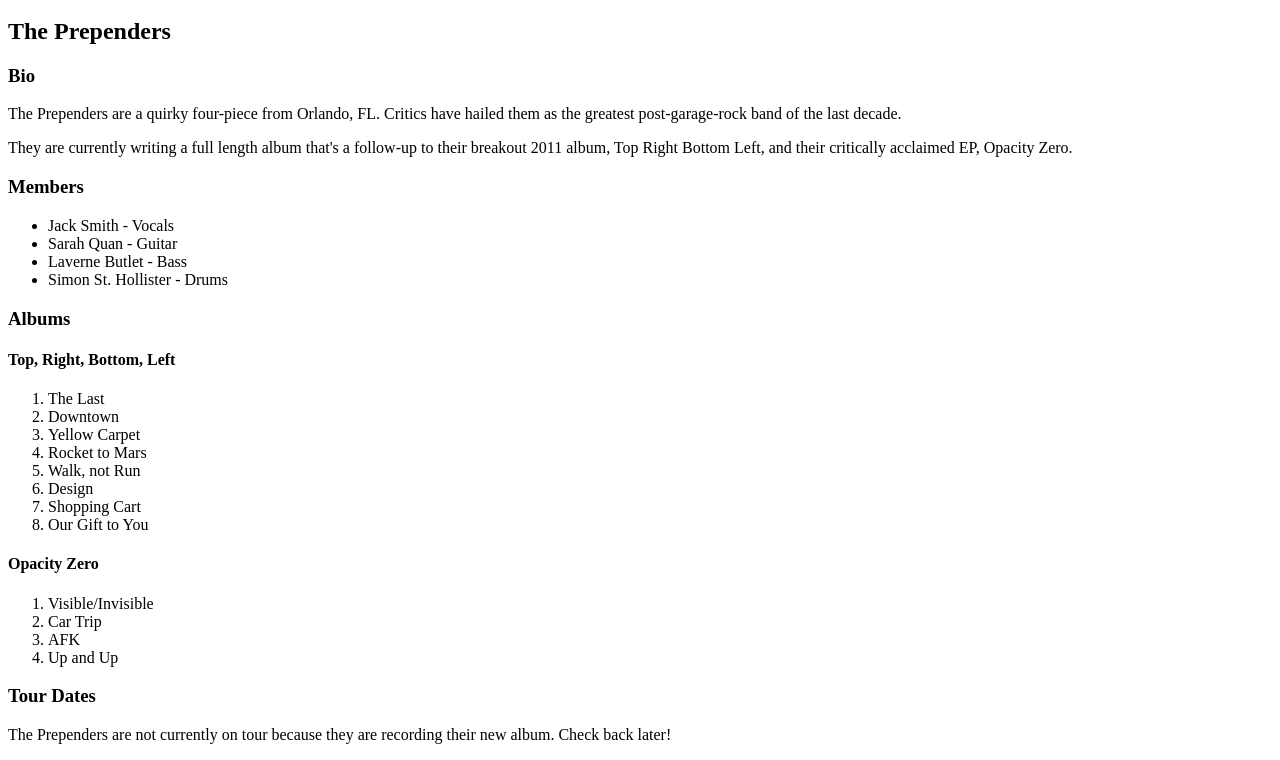
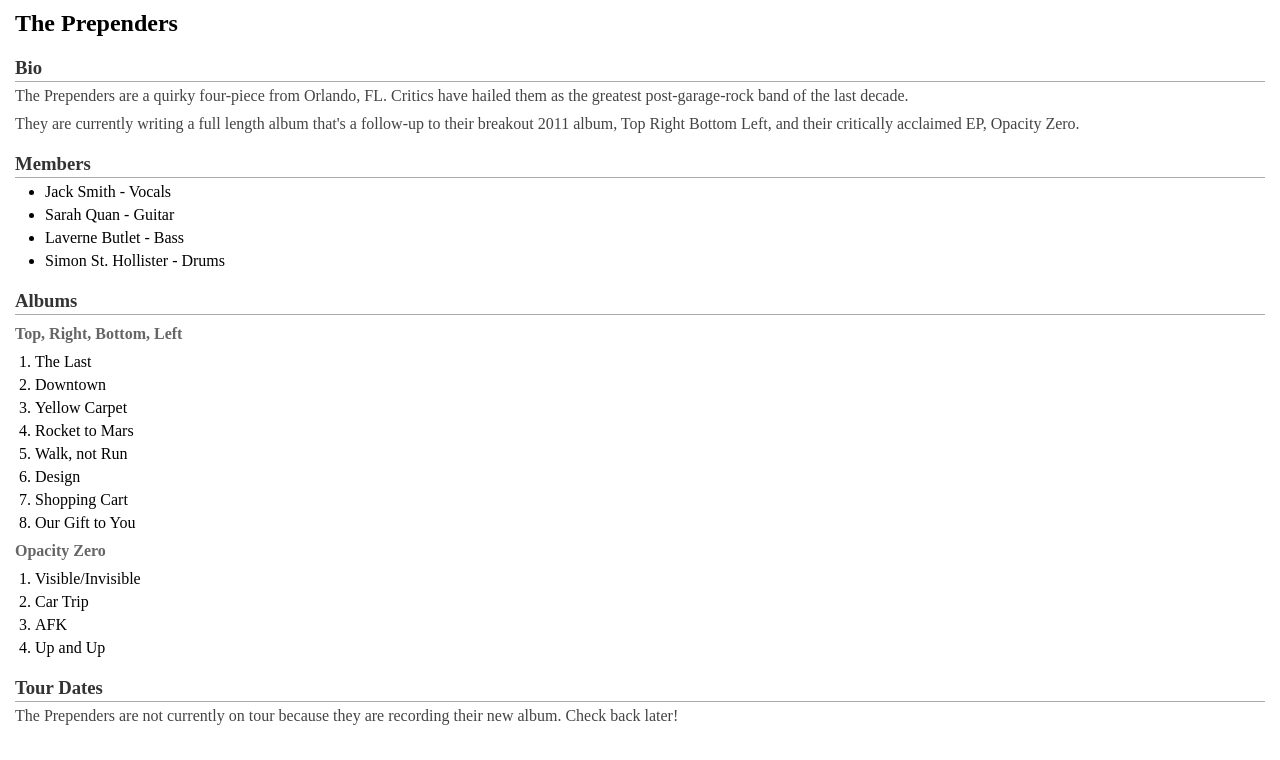
Before and after one commit to ArmandoAmador/front-end-foundations, a plain HTML site: page open_source_records/prependers-band.html in a window 1280 px wide. Shown: the part 136-896 px from the top of the page. Drawn offline with Linux system fonts and the light colour scheme.

Commit message:
Adjust box model properties in recipe world
- Add some css styles to prependers-band
- Add stylesheet to recipe

```diff
--- a/open_source_records/prependers-band.html
+++ b/open_source_records/prependers-band.html
@@ -1,25 +1,68 @@
 <!DOCTYPE html>
 <html>
   <head>
+    <style type="text/css">
+      html, body, h1, h2, h3, h4, ul, ol, li, p, a {
+        padding: 0;
+        border: 0;
+        margin: 0;
+      }
+      h1 {
+        color: #000000;
+        margin: 0 0 15px 0;
+      }
+      h2 {
+        color: #000000;
+        margin: 15px 0 15px;
+      }
+      h3 {
+        color: #333333;
+        margin: 20px 0 5px 0;
+        border-bottom: 1px solid #aaaaaa;
+        padding: 0 0 2px 0;
+      }
+      h4 {
+        color: #666666;
+        margin: 10px 0 10px 0;
+      }
+      p {
+        color: #444444;
+        margin: 0 0 10px 0;
+      }
+      a {
+        color: #440000;
+      }
+      ul {
+        padding: 0 0 0 30px;
+      }
+
+      ol {
+        padding: 0 0 0 20px;
+      }
+      li {
+        margin-bottom: 5px;
+      }
+      body {
+        padding: 15px;
+      }
+    </style>
   </head>
   <body>
     <h1>Open Source Records</h1>
+
     <ul>
       <li><a href="about.html">About</a></li>
       <li><a href="bands.html">Bands</a></li>
       <li><a href="contact.html">Contact</a></li>
     </ul>
+
     <h2>The Prependers</h2>
 
     <h3>Bio</h3>
 
-    <p>The Prependers are a quirky four-piece from Orlando, FL.
-    Critics have hailed them as the greatest post-garage-rock
-    band of the last decade.</p>
+    <p>The Prependers are a quirky four-piece from Orlando, FL. Critics have hailed them as the greatest post-garage-rock band of the last decade.</p>
 
-    <p>They are currently writing a full length album that's a
-    follow-up to their breakout 2011 album, Top Right Bottom Left,
-    and their critically acclaimed EP, Opacity Zero.</p>
+    <p>They are currently writing a full length album that's a follow-up to their breakout 2011 album, Top Right Bottom Left, and their critically acclaimed EP, Opacity Zero.</p>
 
     <h3>Members</h3>
 
@@ -56,7 +99,6 @@
 
     <h3>Tour Dates</h3>
 
-    <p>The Prependers are not currently on tour because they
-    are recording their new album. Check back later!</p>
+    <p>The Prependers are not currently on tour because they are recording their new album. Check back later!</p>
   </body>
 </html>
--- /dev/null
+++ b/recipe_world/style.css
@@ -0,0 +1,54 @@
+html, body, h1, h2, h3, p, ol, ul, li, a {
+  padding: 0;
+  border: 0;
+  margin: 0;
+}
+
+body {
+  padding: 20px;
+}
+
+h1 {
+  margin: 10px 0 15px 0;
+}
+
+h2 {
+  margin: 10px 0 20px 0;
+}
+
+h3 {
+  margin: 15px 0 15px 0;
+  border-bottom: 1px solid #CCCCCC;
+  padding-bottom: 3px;
+}
+
+ul {
+  padding: 0 0 0 50px;
+}
+
+ol {
+  padding: 0 0 0 50px;
+}
+
+p {
+  text-decoration: underline;
+  color: red;
+}
+
+ul li {
+  font-size: 24px;
+  display: inline;
+}
+
+a {
+  text-decoration: none;
+}
+
+a:hover {
+  text-decoration: underline;
+  color: darkred;
+}
+
+ol li:first-child {
+  color: red;
+}
```
Also changed, not shown: recipe_world/index.html (+1 -0 lines).
